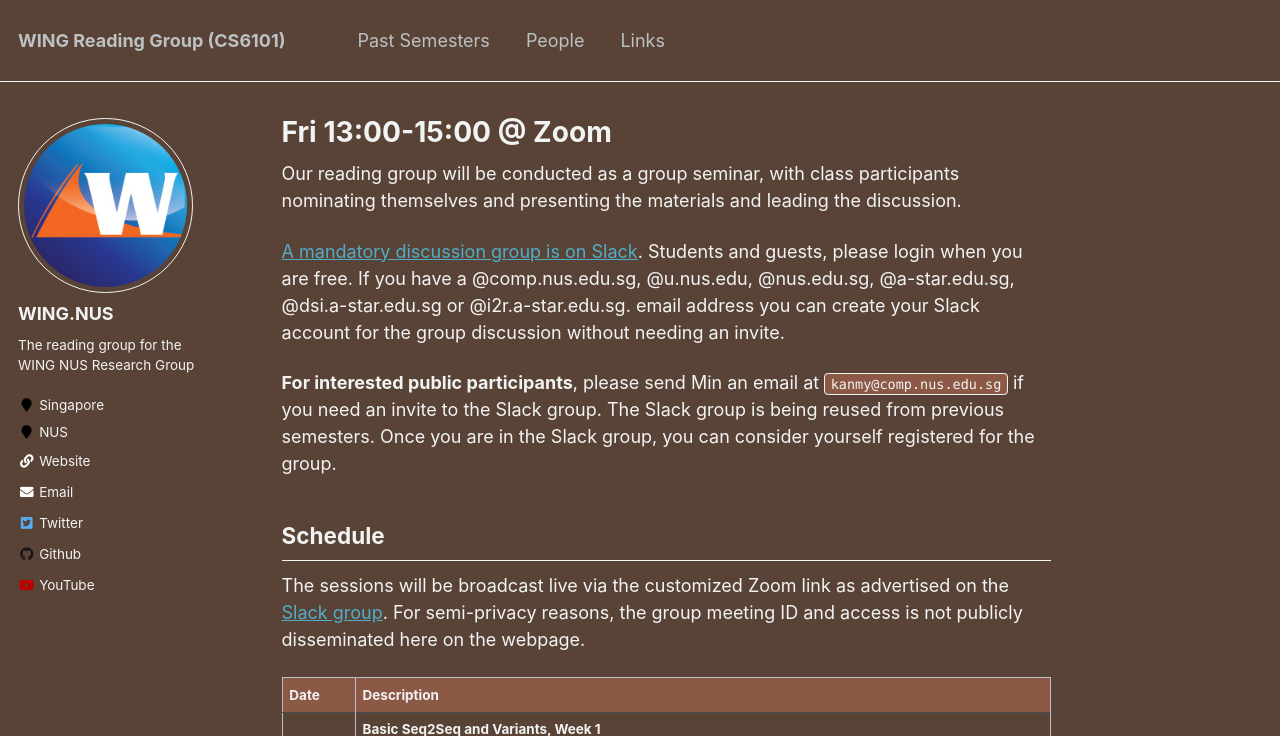
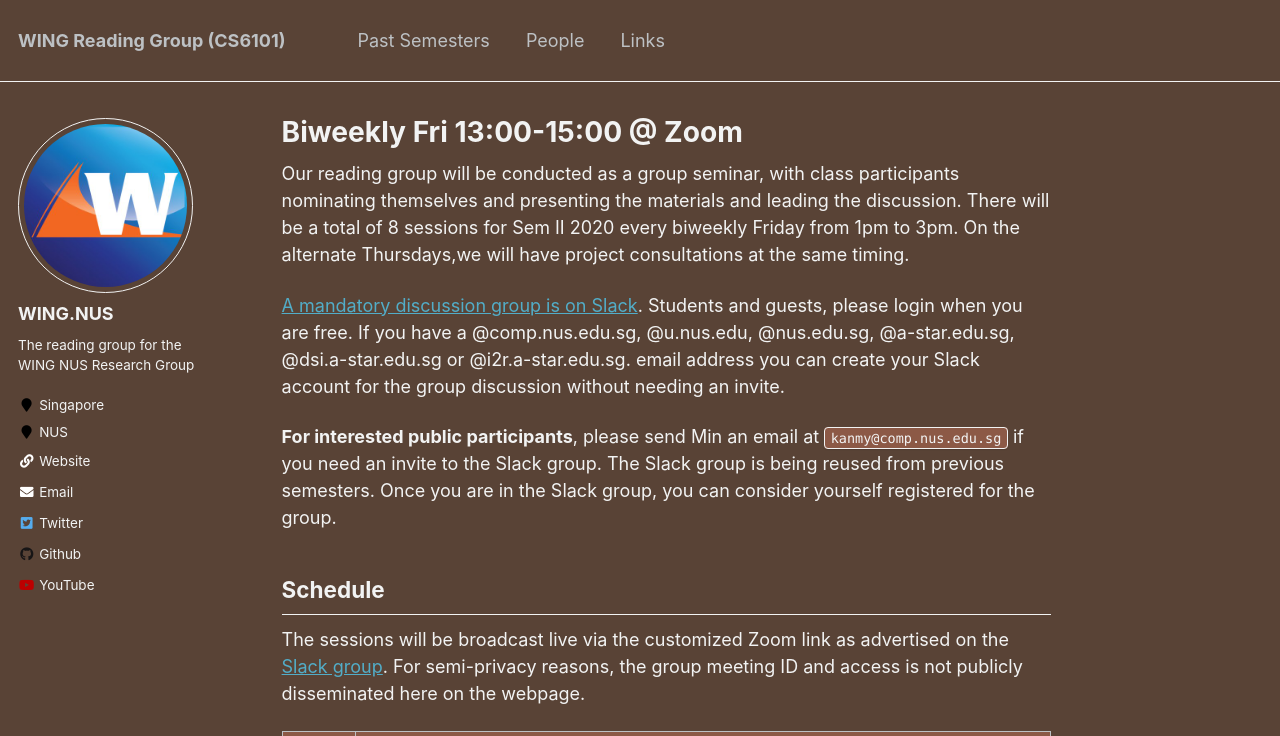
Before and after one commit to WING-NUS/cs6101, a Jekyll site: the page built from _pages/about.md, in a window 1280 px wide and 900 px high, cut to the strip 0-736 px from the top of the window. Built offline with Jekyll 4.4.1, drawn with Linux system fonts in a browser that asks for light colours.

Commit message:
Update time announcement for sem 2020

```diff
--- a/_pages/about.md
+++ b/_pages/about.md
@@ -1,13 +1,13 @@
 ---
 permalink: /
-title: "Fri 13:00-15:00 @ Zoom"
+title: "Biweekly Fri 13:00-15:00 @ Zoom"
 excerpt: "About me"
 author_profile: true
 redirect_from:
   - /about/
   - /about.html
 ---
-Our reading group will be conducted as a group seminar, with class participants nominating themselves and presenting the materials and leading the discussion.
+Our reading group will be conducted as a group seminar, with class participants nominating themselves and presenting the materials and leading the discussion. There will be a total of 8 sessions for Sem II 2020 every biweekly Friday from 1pm to 3pm. On the alternate Thursdays,we will have project consultations at the same timing.
 
 <a href="http://cs6101.slack.com/">A mandatory discussion group is on Slack</a>. Students and guests, please login when you are free. If you have a @comp.nus.edu.sg, @u.nus.edu, @nus.edu.sg, @a-star.edu.sg, @dsi.a-star.edu.sg or @i2r.a-star.edu.sg. email address you can create your Slack account for the group discussion without needing an invite.
 
```
